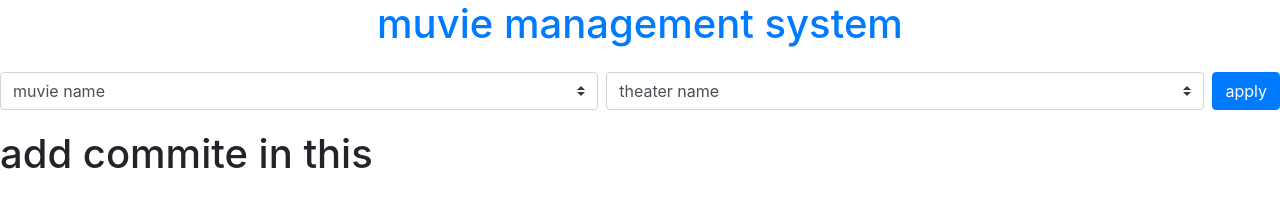
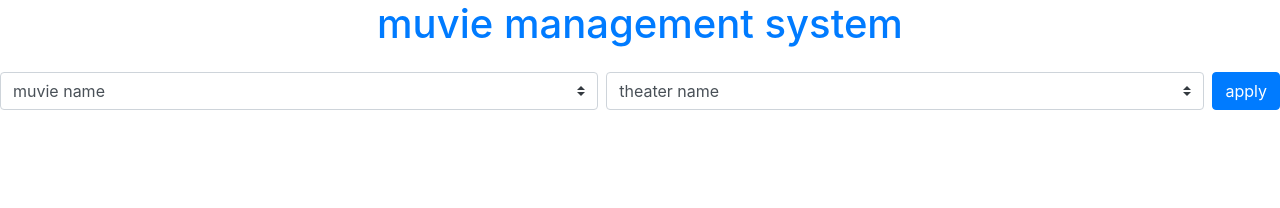
Before and after one commit to vanshikaRathore16/HPractice, a plain HTML site: page pratice5.html in a window 1280 px wide. Drawn offline with nearby package versions, Linux system fonts and the light colour scheme.

Commit message:
Revert "revert command"
This reverts commit 4707af6cb35d65ea4ef2c9156ac100eb3a15ccd9.

4707af6# Changes to be committed:
revert #

```diff
--- a/pratice5.html
+++ b/pratice5.html
@@ -50,7 +50,7 @@
     </div>
   </div>
 </div>
-   <h1>add commite in this</h1>
+
     </div>
     <script src="script.js"></script>
 </body>
```
